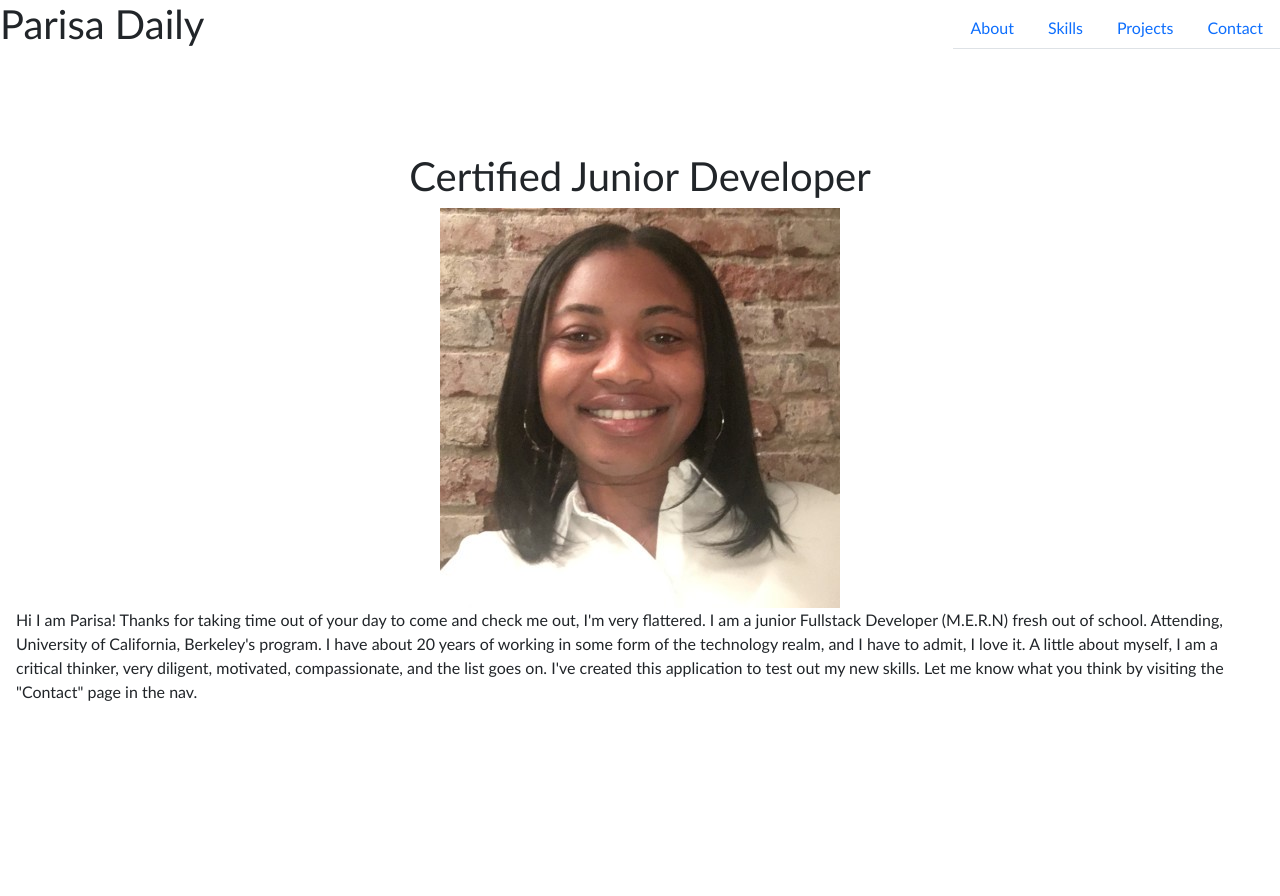
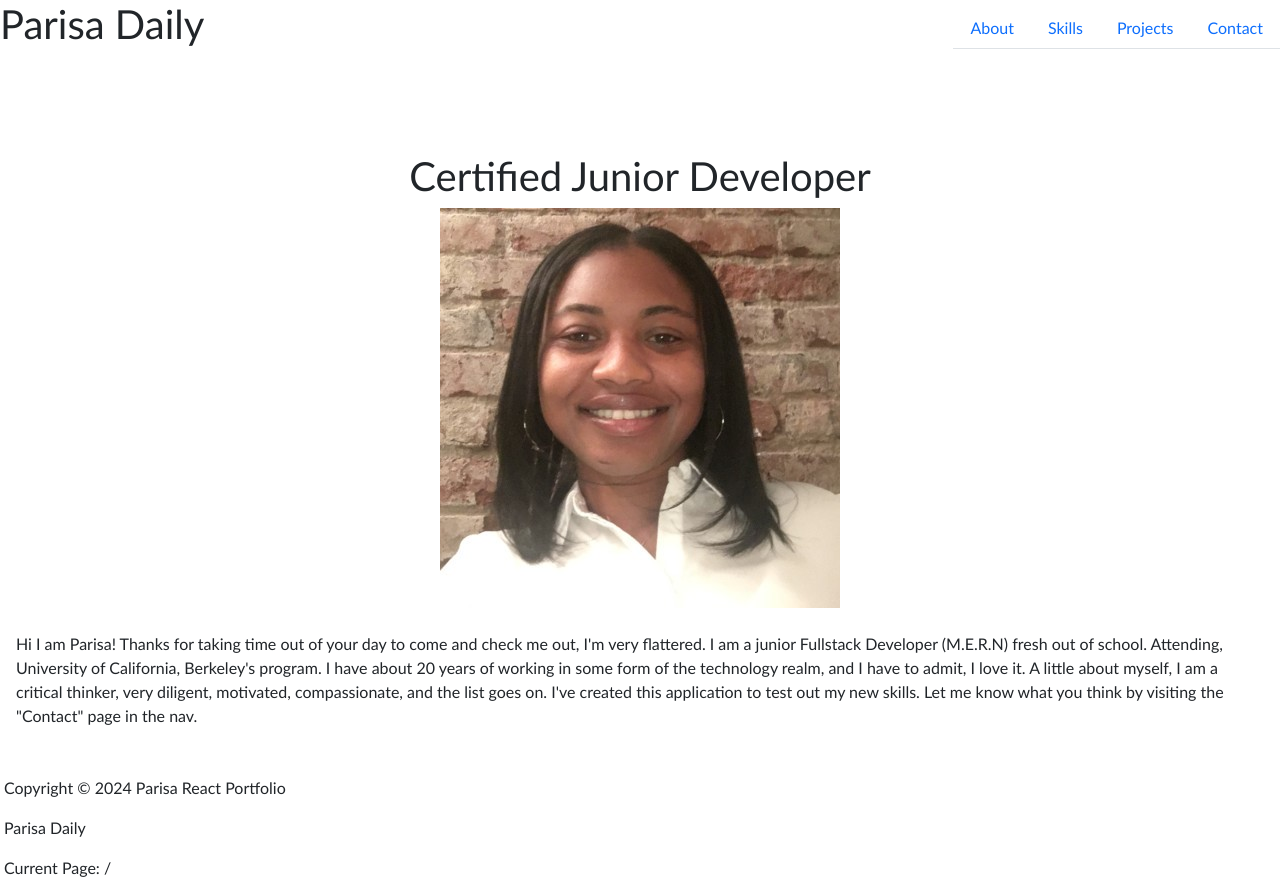
Before and after one commit to pada2024/Parisa-React-Portfolio, a React (Vite) app: page / in a window 1280 px wide. Before the commit the page ends 800 px from the top, so only its background shows below. Built offline with nearby package versions, Linux system fonts and the light colour scheme.

Commit message:
was able to get my footer to appear, still meed to work out some kinks with the display

```diff
--- a/src/App.jsx
+++ b/src/App.jsx
@@ -4,11 +4,6 @@ import { Outlet } from 'react-router-dom';
 import React from 'react';
 import Footer from './components/Footer';
 import { useLocation } from "react-router-dom";
-
-
-
-
-
 
 function App() {
   const currentPage = useLocation().pathname;
@@ -19,6 +14,7 @@ function App() {
         <Outlet />
       </main>
       <Footer />
+
     </div>
   );
 }
--- a/src/components/Footer.jsx
+++ b/src/components/Footer.jsx
@@ -1,4 +1,5 @@
 import { useLocation } from 'react-router-dom';
+import React from 'react';
 
 function Footer() {
   const currentPage = useLocation().pathname;
@@ -6,11 +7,11 @@ function Footer() {
   const icons = [
     {
       name: "fab fa-github",
-        link: "https://github.com/"
+      link: "https://github.com/pada2024"
     },
     {
       name: "fab fa-linkedin",
-        link: "https://www.linkedin.com/"
+      link: "https://www.linkedin.com/in/p-d-747436186/"
     },
     {
       name: "fab fa-stack-overflow",
@@ -20,11 +21,22 @@ function Footer() {
 
   return (
     <footer className="flex-row px-1">
+      <p>Copyright &copy; {new Date().getFullYear()} Parisa React Portfolio</p>
+      <p>Parisa Daily</p>
+      <div>
+        {icons.map((icon, index) => (
+          <a key={index} href={icon.link} target="_blank" rel="noopener noreferrer">
+            <i className={icon.name}></i>
+          </a>
+        ))}
+      </div>
       {icons.map(icon =>
       (
         <a href={icon.link} key={icon.name} target="_blank" rel="noopener noreferrer"><i className={icon.name}></i></a>
       )
       )}
+      <p>Current Page: {currentPage}</p>
+
     </footer>
   );
 }
--- a/src/main.jsx
+++ b/src/main.jsx
@@ -23,7 +23,7 @@ const router = createBrowserRouter([
       },
 
       {
-        path: '/Skills',
+        path: '/Resume',
         element: <Resume />,
       },
       {
```
Also changed, not shown: src/components/About.jsx (+3 -12 lines). Lines whose indentation alone changed are shown as unchanged.
